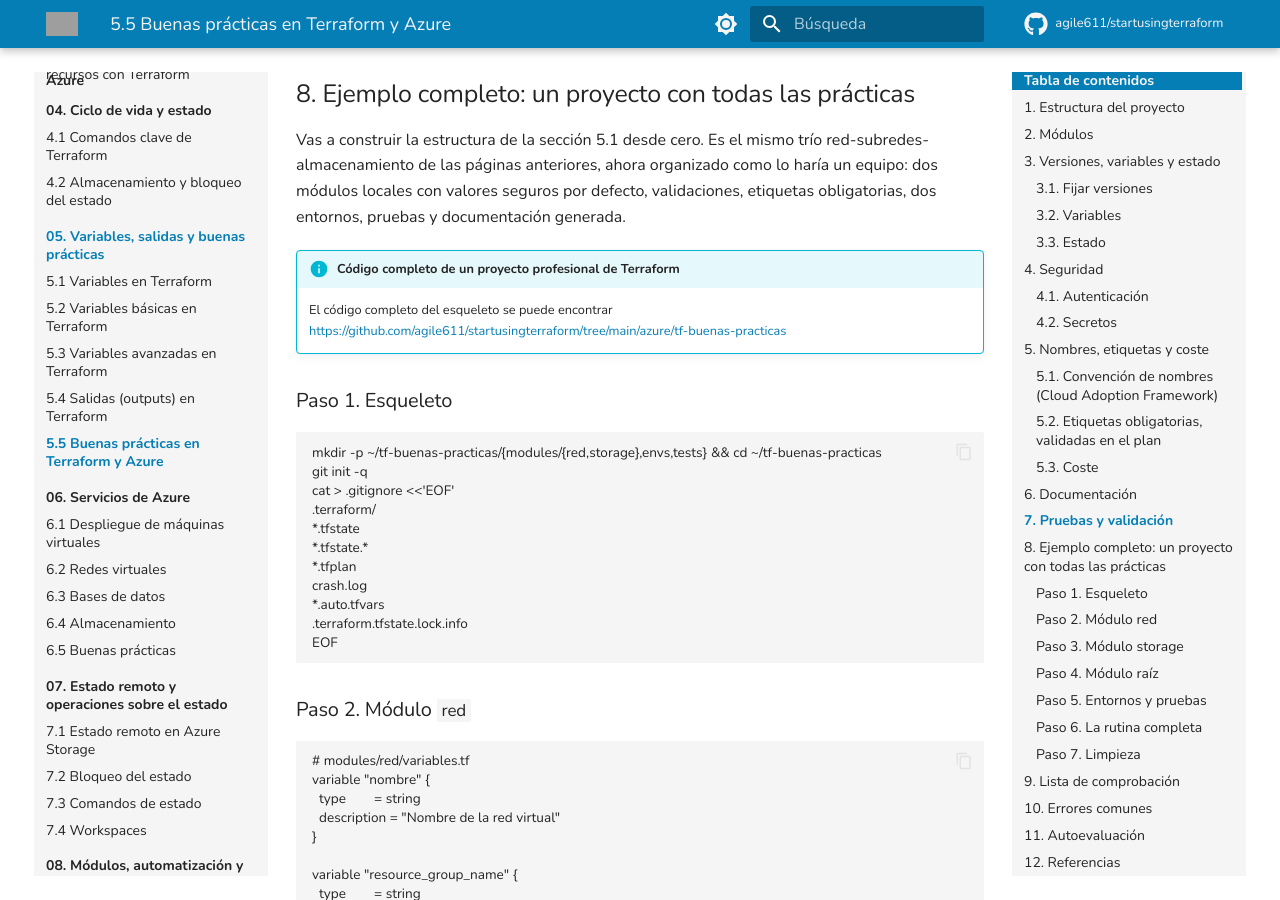
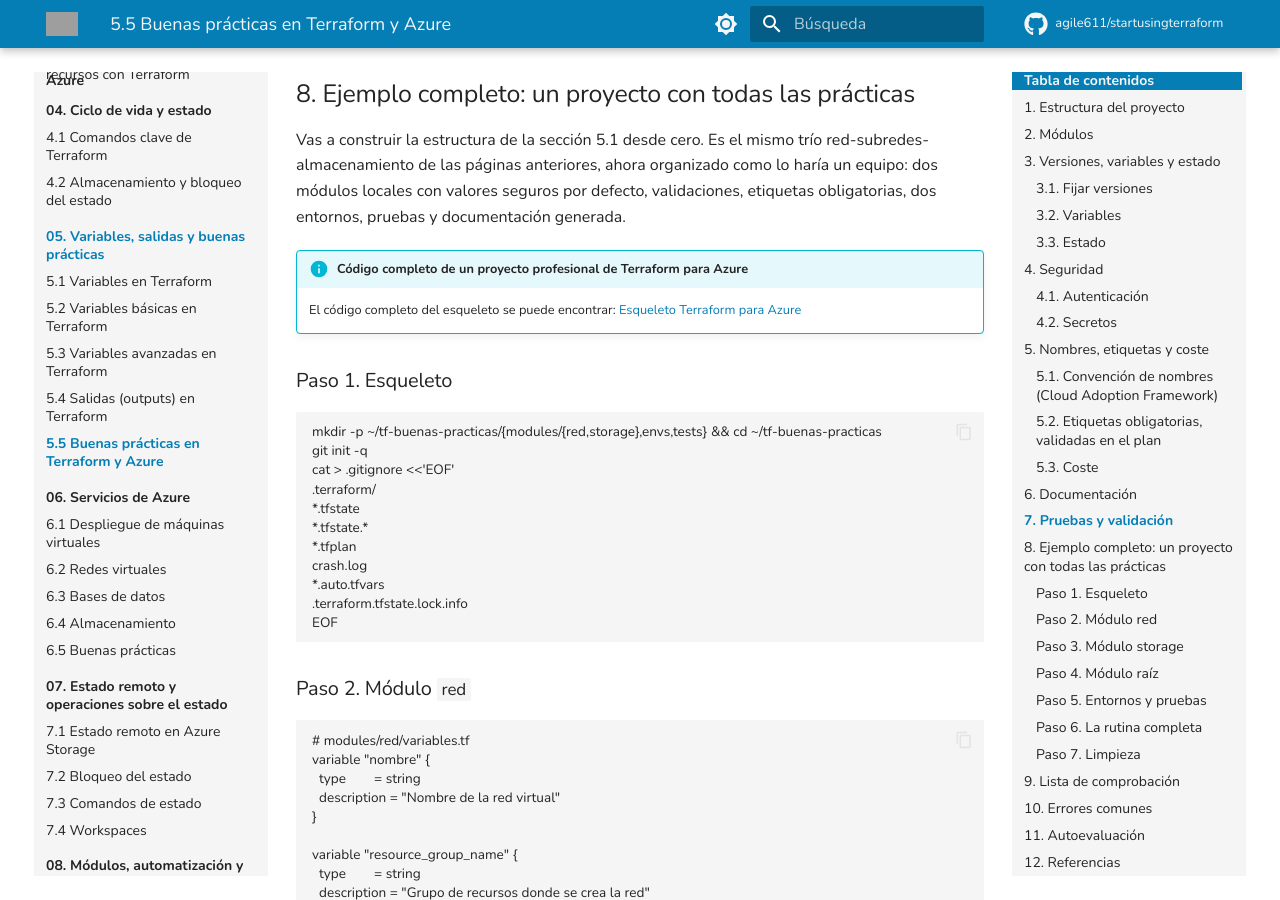
Before and after one commit to agile611/startusingterraform, an MkDocs documentation site: the page built from docs/azure/05-05-Buenas-practicas-en-Terraform-y-Azure.md, in a window 1280 px wide and 900 px high, scrolled down 9371 px. Built offline with MkDocs 1.6.1 and Material for MkDocs 9.7.7, drawn with Linux system fonts in a browser that asks for light colours; comment, search, counter and statistics services are not loaded; some of the changed text lies outside the part shown; grey boxes are pictures that could not be loaded.

Commit message:
esquelitot

````diff
--- a/docs/azure/05-05-Buenas-practicas-en-Terraform-y-Azure.md
+++ b/docs/azure/05-05-Buenas-practicas-en-Terraform-y-Azure.md
@@ -354,8 +354,8 @@ Lo ejecutarás en la sección siguiente, cuando el proyecto exista. La regla de
 
 Vas a construir la estructura de la sección 5.1 desde cero. Es el mismo trío red-subredes-almacenamiento de las páginas anteriores, ahora organizado como lo haría un equipo: dos módulos locales con valores seguros por defecto, validaciones, etiquetas obligatorias, dos entornos, pruebas y documentación generada.
 
-!!! info "Código completo de un proyecto profesional de Terraform"
-    El código completo del esqueleto se puede encontrar [https://github.com/agile611/startusingterraform/tree/main/azure/tf-buenas-practicas](aquí)
+!!! info "Código completo de un proyecto profesional de Terraform para Azure"
+    El código completo del esqueleto se puede encontrar: [Esqueleto Terraform para Azure](https://github.com/agile611/startusingterraform/tree/main/azure/tf-buenas-practicas)
 
 ### Paso 1. Esqueleto
 
@@ -705,8 +705,8 @@ Guarda el archivo de pruebas de la sección 5.7 como `tests/proyecto.tftest.hcl`
 
 ### Paso 6. La rutina completa
 
-!!! info "Código completo de un proyecto profesional de Terraform"
-    El código completo del esqueleto se puede encontrar [https://github.com/agile611/startusingterraform/tree/main/azure/tf-buenas-practicas](aquí)
+!!! info "Código completo de un proyecto profesional de Terraform para Azure"
+    El código completo del esqueleto se puede encontrar: [Esqueleto Terraform para Azure](https://github.com/agile611/startusingterraform/tree/main/azure/tf-buenas-practicas)
 
 ```bash
 terraform init
````
